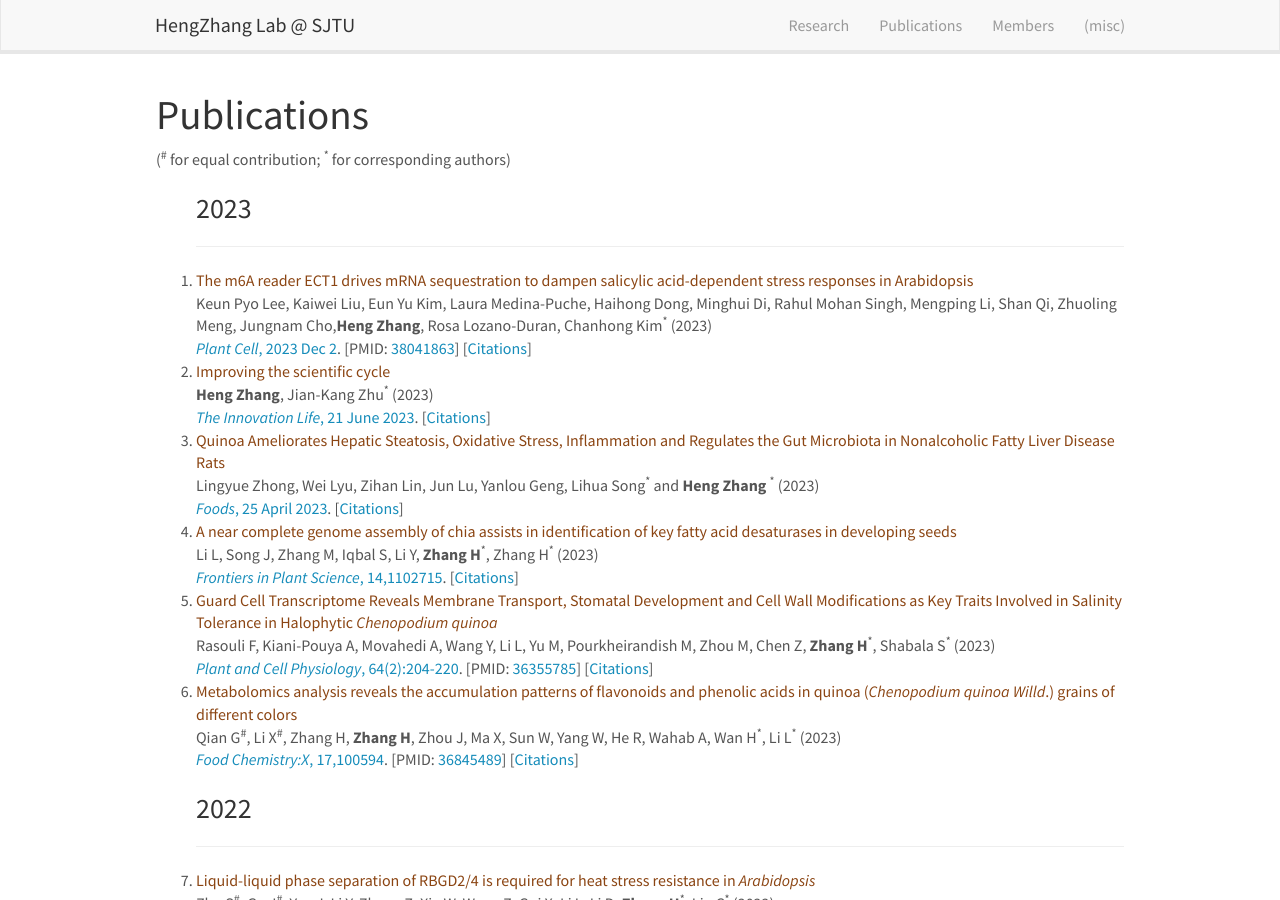
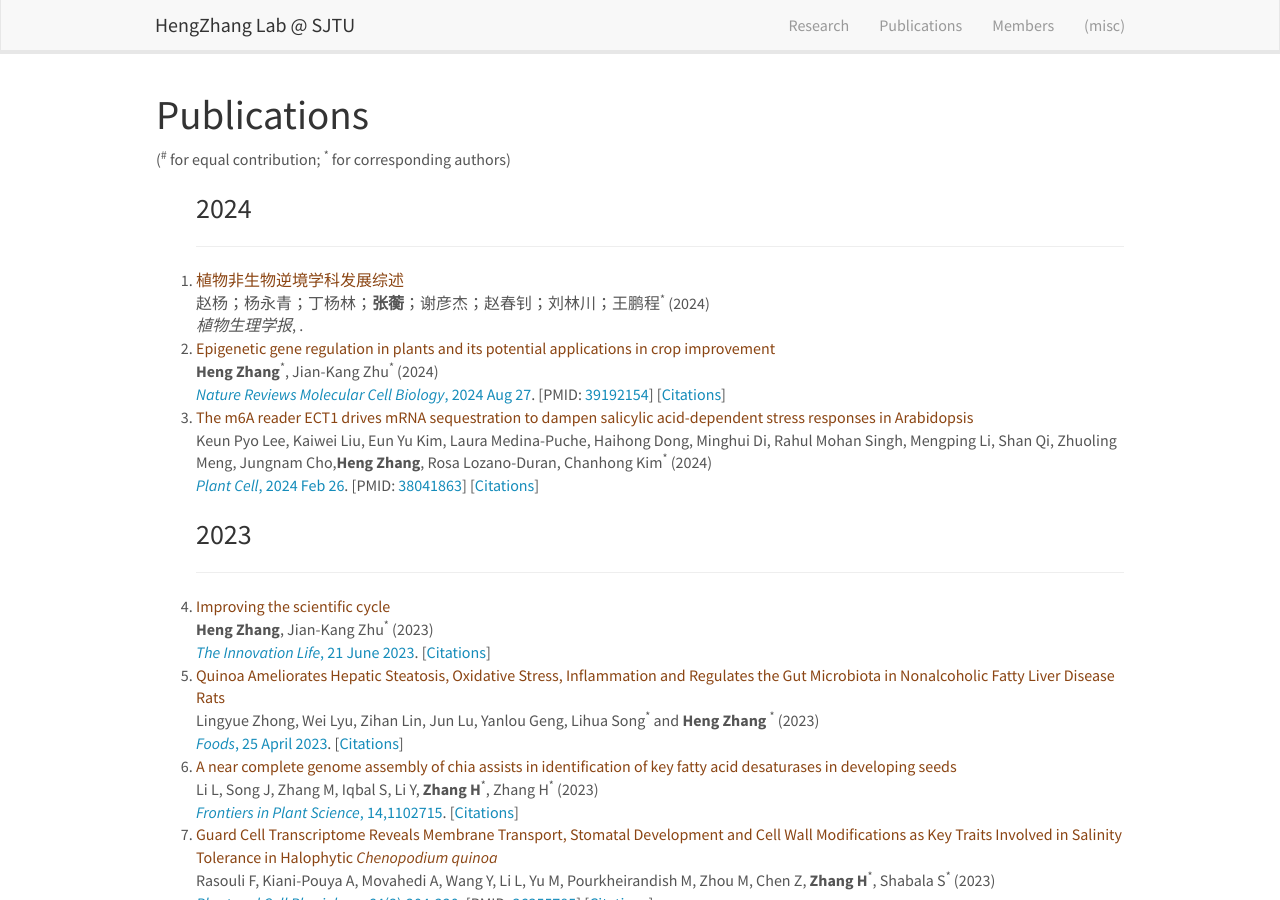
Before and after one commit to hengzhanglab/hengzhanglab.github.io, a Jekyll site: the page built from _pages/publications.md, in a window 1280 px wide and 900 px high. Built offline with Jekyll 4.4.1, drawn with Linux system fonts in a browser that asks for light colours.

Commit message:
Update publications.yml

```diff
--- a/_data/publications.yml
+++ b/_data/publications.yml
@@ -1,13 +1,30 @@
 - title: year
-  year: 2023
+  year: 2024
+
+- title: 植物非生物逆境学科发展综述
+  authors: 赵杨；杨永青；丁杨林；<b>张蘅</b>；谢彦杰；赵春钊；刘林川；王鹏程<sup>*</sup>
+  year: 2024
+  journal: 植物生理学报
+  Article Number: 2095-1108(2024)60:2<248:ZWFSWN>2.0.TX;2-N
+
+- title: Epigenetic gene regulation in plants and its potential applications in crop improvement
+  authors: <b>Heng Zhang</b><sup>*</sup>, Jian-Kang Zhu<sup>*</sup>
+  year: 2024
+  journal: Nature Reviews Molecular Cell Biology
+  display: 2024 Aug 27
+  doi: 10.1038/s41580-024-00769-1
+  pmid: 39192154
 
 - title: The m6A reader ECT1 drives mRNA sequestration to dampen salicylic acid-dependent stress responses in Arabidopsis
   authors: Keun Pyo Lee, Kaiwei Liu, Eun Yu Kim, Laura Medina-Puche, Haihong Dong, Minghui Di, Rahul Mohan Singh, Mengping Li, Shan Qi, Zhuoling Meng, Jungnam Cho,<b>Heng Zhang</b>, Rosa Lozano-Duran, Chanhong Kim<sup>*</sup>
-  year: 2023
+  year: 2024
   journal: Plant Cell
-  display: 2023 Dec 2
+  display: 2024 Feb 26
   doi: 10.1093/plcell/koad300
   pmid: 38041863
+
+- title: year
+  year: 2023
 
 - title: Improving the scientific cycle
   authors: <b>Heng Zhang</b>, Jian-Kang Zhu<sup>*</sup>
```
